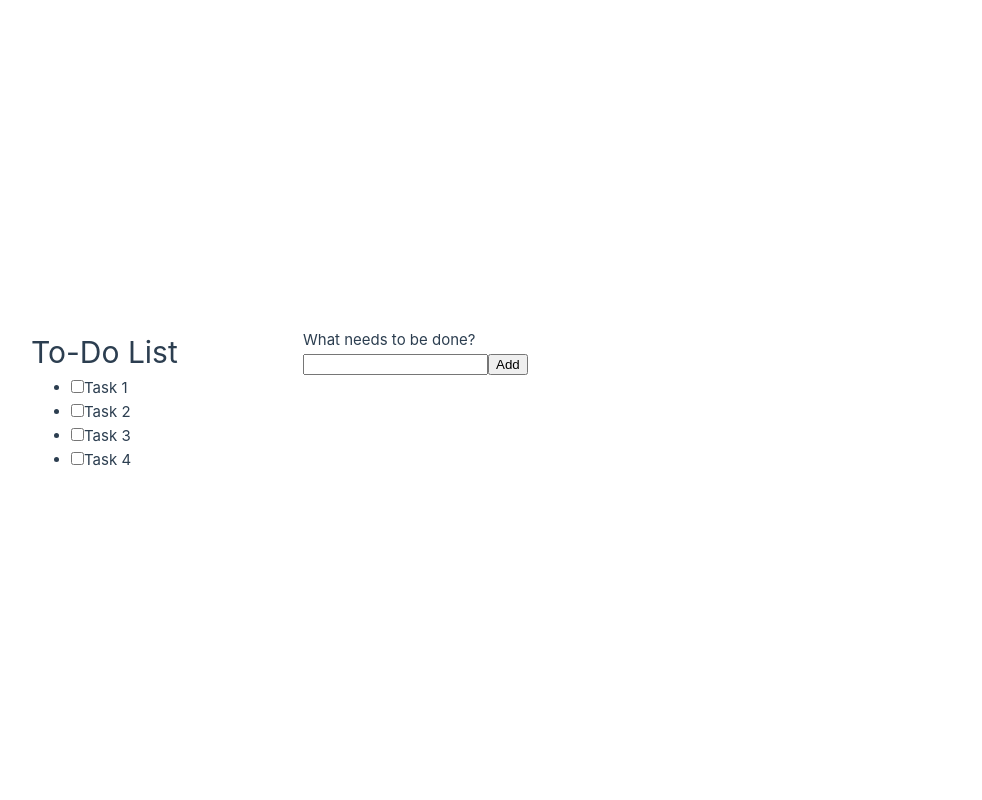
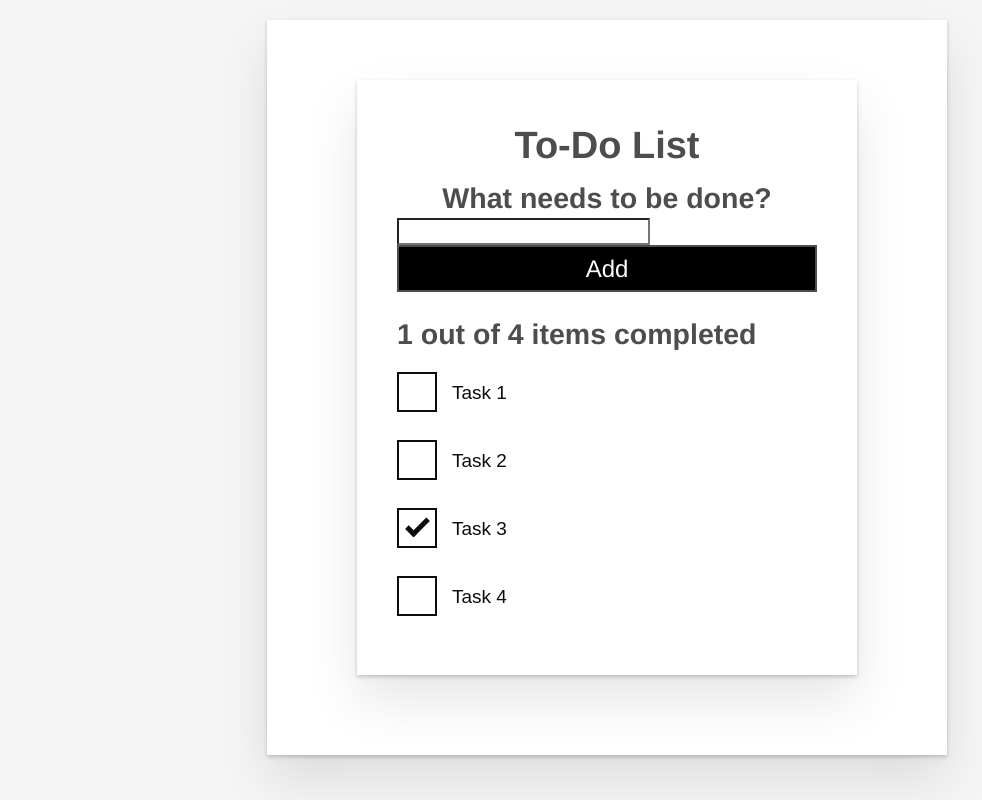
Before and after one commit to OUseemsFine/todo-vue, a Vue app: page / in a window 1280 px wide. Shown: the whole page, without its empty margins (33-1015 px from the left). Built offline with nearby package versions, Linux system fonts and the light colour scheme.

Commit message:
1. CSS added 2. compute field is added

```diff
--- a/src/App.vue
+++ b/src/App.vue
@@ -14,7 +14,7 @@
   TodoItems:[
     {id:"todo-"+nanoid(), label: "Task 1" , done: false},
     {id:"todo-"+nanoid(), label: "Task 2" , done: false},
-    {id:"todo-"+nanoid(), label: "Task 3" , done: false},
+    {id:"todo-"+nanoid(), label: "Task 3" , done: true},
     {id:"todo-"+nanoid(), label: "Task 4" , done: false},
 ],
 };
@@ -24,7 +24,21 @@
      addTodo(todoLabel){
       this.TodoItems.push({id: "todo-" + nanoid(), label: todoLabel, done: false});
      },
+
+     updateDoneStatus(toDoId) {
+  const toDoToUpdate = this.TodoItems.find((item) => item.id === toDoId)
+  toDoToUpdate.done = !toDoToUpdate.done
+}
+
   },
+
+  computed: {
+  listSummary() {
+    const numberFinishedItems = this.TodoItems.filter((item) =>item.done).length;
+    return `${numberFinishedItems} out of ${this.TodoItems.length} items completed`;
+  }
+}
+
 };
 
 </script>
@@ -35,43 +49,131 @@
       To-Do List
     </h1>
     <todo-form @todo-added="addTodo"></todo-form>
-      <ul>
+    <h2 id="list-summary">
+      {{listSummary}}
+    </h2>
+      <ul aria-labelledby="list-summary" class="stack-large">
         <li v-for="item in TodoItems"  v-bind:key="item.id">
           <todo-item
           v-bind:label="item.label"
           v-bind:id="item.id"
-          v-bind:done="item.done">
+          v-bind:done="item.done"
+          @checkbox-changed="updateDoneStatus(item.id)">
         </todo-item>
         </li>
       </ul>
   </div>
 </template>
 
-<style scoped>
-header {
-  line-height: 1.5;
-}
-
-.logo {
-  display: block;
-  margin: 0 auto 2rem;
-}
-
-@media (min-width: 1024px) {
-  header {
+<style>
+  /* Global styles */
+  .btn {
+    padding: 0.8rem 1rem 0.7rem;
+    border: 0.2rem solid #4d4d4d;
+    cursor: pointer;
+    text-transform: capitalize;
+  }
+  .btn__danger {
+    color: #fff;
+    background-color: #ca3c3c;
+    border-color: #bd2130;
+  }
+  .btn__filter {
+    border-color: lightgrey;
+  }
+  .btn__danger:focus {
+    outline-color: #c82333;
+  }
+  .btn__primary {
+    color: #fff;
+    background-color: #000;
+  }
+  .btn-group {
     display: flex;
-    place-items: center;
-    padding-right: calc(var(--section-gap) / 2);
+    justify-content: space-between;
   }
-
-  .logo {
-    margin: 0 2rem 0 0;
+  .btn-group > * {
+    flex: 1 1 auto;
   }
-
-  header .wrapper {
-    display: flex;
-    place-items: flex-start;
-    flex-wrap: wrap;
+  .btn-group > * + * {
+    margin-left: 0.8rem;
   }
-}
+  .label-wrapper {
+    margin: 0;
+    flex: 0 0 100%;
+    text-align: center;
+  }
+  [class*="__lg"] {
+    display: inline-block;
+    width: 100%;
+    font-size: 1.9rem;
+  }
+  [class*="__lg"]:not(:last-child) {
+    margin-bottom: 1rem;
+  }
+  @media screen and (min-width: 620px) {
+    [class*="__lg"] {
+      font-size: 2.4rem;
+    }
+  }
+  .visually-hidden {
+    position: absolute;
+    height: 1px;
+    width: 1px;
+    overflow: hidden;
+    clip: rect(1px 1px 1px 1px);
+    clip: rect(1px, 1px, 1px, 1px);
+    clip-path: rect(1px, 1px, 1px, 1px);
+    white-space: nowrap;
+  }
+  [class*="stack"] > * {
+    margin-top: 0;
+    margin-bottom: 0;
+  }
+  .stack-small > * + * {
+    margin-top: 1.25rem;
+  }
+  .stack-large > * + * {
+    margin-top: 2.5rem;
+  }
+  @media screen and (min-width: 550px) {
+    .stack-small > * + * {
+      margin-top: 1.4rem;
+    }
+    .stack-large > * + * {
+      margin-top: 2.8rem;
+    }
+  }
+  /* End global styles */
+  #app {
+    background: #fff;
+    margin: 2rem 0 4rem 0;
+    padding: 1rem;
+    padding-top: 0;
+    position: relative;
+    box-shadow:
+      0 2px 4px 0 rgb(0 0 0 / 20%),
+      0 2.5rem 5rem 0 rgb(0 0 0 / 10%);
+  }
+  @media screen and (min-width: 550px) {
+    #app {
+      padding: 4rem;
+    }
+  }
+  #app > * {
+    max-width: 50rem;
+    margin-left: auto;
+    margin-right: auto;
+  }
+  #app > form {
+    max-width: 100%;
+  }
+  #app h1 {
+    display: block;
+    min-width: 100%;
+    width: 100%;
+    text-align: center;
+    margin: 0;
+    margin-bottom: 1rem;
+  }
 </style>
--- /dev/null
+++ b/src/assets/reset.css
@@ -0,0 +1,77 @@
+/*reset.css*/
+/* RESETS */
+*,
+*::before,
+*::after {
+  box-sizing: border-box;
+}
+*:focus {
+  outline: 3px dashed #228bec;
+}
+html {
+  font: 62.5% / 1.15 sans-serif;
+}
+h1,
+h2 {
+  margin-bottom: 0;
+}
+ul {
+  list-style: none;
+  padding: 0;
+}
+button {
+  border: none;
+  margin: 0;
+  padding: 0;
+  width: auto;
+  overflow: visible;
+  background: transparent;
+  color: rgb(153, 51, 78);
+  font: inherit;
+  line-height: normal;
+  -webkit-font-smoothing: inherit;
+  -moz-osx-font-smoothing: inherit;
+  appearance: none;
+}
+button::-moz-focus-inner {
+  border: 0;
+}
+button,
+input,
+optgroup,
+select,
+textarea {
+  font-family: inherit;
+  font-size: 100%;
+  line-height: 1.15;
+  margin: 0;
+}
+button,
+input {
+  /* 1 */
+  overflow: visible;
+}
+input[type="text"] {
+  border-radius: 0;
+}
+body {
+  width: 100%;
+  max-width: 68rem;
+  margin: 0 auto;
+  font:
+    1.6rem/1.25 "Helvetica Neue",
+    Helvetica,
+    Arial,
+    sans-serif;
+  background-color: #f5f5f5;
+  color: #4d4d4d;
+  -moz-osx-font-smoothing: grayscale;
+  -webkit-font-smoothing: antialiased;
+}
+@media screen and (min-width: 620px) {
+  body {
+    font-size: 1.9rem;
+    line-height: 1.31579;
+  }
+}
+/*END RESETS*/
--- a/src/components/TodoForm.vue
+++ b/src/components/TodoForm.vue
@@ -1,8 +1,10 @@
 <template>
 <form @submit.prevent="onSubmit">
+    <h2 class="label-wrapper">
     <label for="new-todo-input">
         What needs to be done?
     </label>
+    </h2>
     <input
     type="text"
     id="new-todo-input"
@@ -10,7 +12,7 @@
     autocomplete="off"
     v-model.lazy.trim="label"
     />
-    <button type="submit">
+    <button type="submit" class="btn btn__primary btn__lg">
         Add
     </button>
 </form>
--- a/src/components/TodoItem.vue
+++ b/src/components/TodoItem.vue
@@ -1,7 +1,13 @@
 <template>
-<div>
-    <input type="checkbox" :id="id" :checked="isDone">
-    <label :for="id">{{ label }}</label>
+<div class="custom-checkbox">
+    <input
+    type="checkbox"
+    class="checkbox"
+    :id="id"
+    :checked="isDone"
+    @change="$emit('checkbox-changed')"
+    />
+    <label :for="id" class="checkbox-label">{{ label }}</label>
 </div>
 </template>
 
@@ -29,3 +35,120 @@
     },
 }
 </script>
+
+
+<style scoped>
+.custom-checkbox > .checkbox-label {
+  font-family: Arial, sans-serif;
+  -webkit-font-smoothing: antialiased;
+  -moz-osx-font-smoothing: grayscale;
+  font-weight: 400;
+  font-size: 16px;
+  font-size: 1rem;
+  line-height: 1.25;
+  color: #0b0c0c;
+  display: block;
+  margin-bottom: 5px;
+}
+.custom-checkbox > .checkbox {
+  font-family: Arial, sans-serif;
+  -webkit-font-smoothing: antialiased;
+  -moz-osx-font-smoothing: grayscale;
+  font-weight: 400;
+  font-size: 16px;
+  font-size: 1rem;
+  line-height: 1.25;
+  box-sizing: border-box;
+  width: 100%;
+  height: 40px;
+  height: 2.5rem;
+  margin-top: 0;
+  padding: 5px;
+  border: 2px solid #0b0c0c;
+  border-radius: 0;
+  appearance: none;
+}
+.custom-checkbox > input:focus {
+  outline: 3px dashed #fd0;
+  outline-offset: 0;
+  box-shadow: inset 0 0 0 2px;
+}
+.custom-checkbox {
+  font-family: Arial, sans-serif;
+  -webkit-font-smoothing: antialiased;
+  font-weight: 400;
+  font-size: 1.6rem;
+  line-height: 1.25;
+  display: block;
+  position: relative;
+  min-height: 40px;
+  margin-bottom: 10px;
+  padding-left: 40px;
+  clear: left;
+}
+.custom-checkbox > input[type="checkbox"] {
+  -webkit-font-smoothing: antialiased;
+  cursor: pointer;
+  position: absolute;
+  z-index: 1;
+  top: -2px;
+  left: -2px;
+  width: 44px;
+  height: 44px;
+  margin: 0;
+  opacity: 0;
+}
+.custom-checkbox > .checkbox-label {
+  font-size: inherit;
+  font-family: inherit;
+  line-height: inherit;
+  display: inline-block;
+  margin-bottom: 0;
+  padding: 8px 15px 5px;
+  cursor: pointer;
+  touch-action: manipulation;
+}
+.custom-checkbox > label::before {
+  content: "";
+  box-sizing: border-box;
+  position: absolute;
+  top: 0;
+  left: 0;
+  width: 40px;
+  height: 40px;
+  border: 2px solid currentcolor;
+  background: transparent;
+}
+.custom-checkbox > input[type="checkbox"]:focus + label::before {
+  border-width: 4px;
+  outline: 3px dashed #228bec;
+}
+.custom-checkbox > label::after {
+  box-sizing: content-box;
+  content: "";
+  position: absolute;
+  top: 11px;
+  left: 9px;
+  width: 18px;
+  height: 7px;
+  transform: rotate(-45deg);
+  border: solid;
+  border-width: 0 0 5px 5px;
+  border-top-color: transparent;
+  opacity: 0;
+  background: transparent;
+}
+.custom-checkbox > input[type="checkbox"]:checked + label::after {
+  opacity: 1;
+}
+@media only screen and (min-width: 40rem) {
+  label,
+  input,
+  .custom-checkbox {
+    font-size: 19px;
+    font-size: 1.9rem;
+    line-height: 1.31579;
+  }
+}
+
+</style>
--- a/src/main.js
+++ b/src/main.js
@@ -1,4 +1,5 @@
-import './assets/main.css'
+//import './assets/main.css'
+import './assets/reset.css'
 
 import { createApp } from 'vue'
 import App from './App.vue'
```
